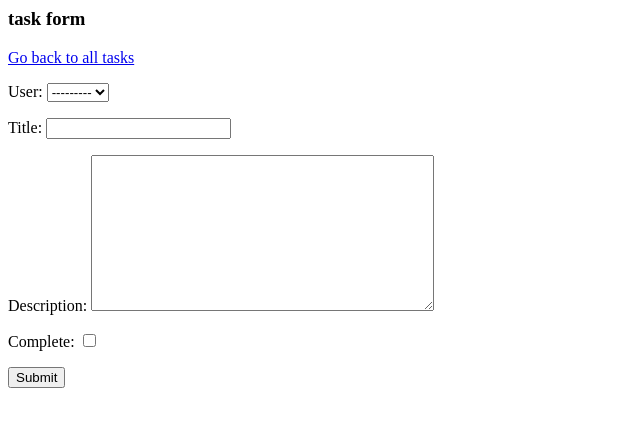
After one commit to markohautala/django-auth-crud-app, a Django app: page /create-task/ in a window 1280 px wide. The commit adds this page. Shown: the top 427 px of the page, without its empty margins (0-640 px from the left). Run offline with Django 4.2, Linux system fonts and the light colour scheme; data comes from the database, SQL or seed files in the repository.

Commit message:
Fix bugs and add CreateTask view for task creation

```diff
--- /dev/null
+++ b/todo_app/base/templates/base/task_form.html
@@ -0,0 +1,8 @@
+<h3>task form </h3>
+<a href="{% url 'tasks' %}">Go back to all tasks</a>
+
+<form method="POST" action="">
+    {% csrf_token %}
+    {{ form.as_p }}
+    <input type="submit" value="Submit">
+</form>
--- a/todo_app/base/templates/base/task_list.html
+++ b/todo_app/base/templates/base/task_list.html
@@ -1,4 +1,5 @@
 <h1> This is my todo-list</h1>
+<a href="{% url 'create-task' %}">Add a task</a>
 
 <table>
     <tr>
--- a/todo_app/base/urls.py
+++ b/todo_app/base/urls.py
@@ -1,7 +1,8 @@
 from django.urls import path
-from .views import TaskList, TaskDetail
+from .views import TaskList, TaskDetail, CreateTask
 
 urlpatterns = [
     path('', TaskList.as_view(), name='tasks'), # This is the URL that will be used to access the view
     path('task/<int:pk>/', TaskDetail.as_view(), name='task'),
+    path('create-task/', CreateTask.as_view(), name='create-task'),
 ]
--- a/todo_app/base/views.py
+++ b/todo_app/base/views.py
@@ -2,6 +2,7 @@ from django.shortcuts import render
 from django.views.generic.list import ListView
 from django.views.generic.detail import DetailView
 from django.views.generic.edit import CreateView
+from django.urls import reverse_lazy
 from .models import Task
 
 # Create your views here.
@@ -15,3 +16,6 @@ class TaskDetail(DetailView):
     template_name = 'base/single_task.html'
 
 class CreateTask(CreateView):
+    model = Task
+    fields = '__all__'
+    success_url = reverse_lazy('tasks')
```
Also changed, not shown: README.md.
